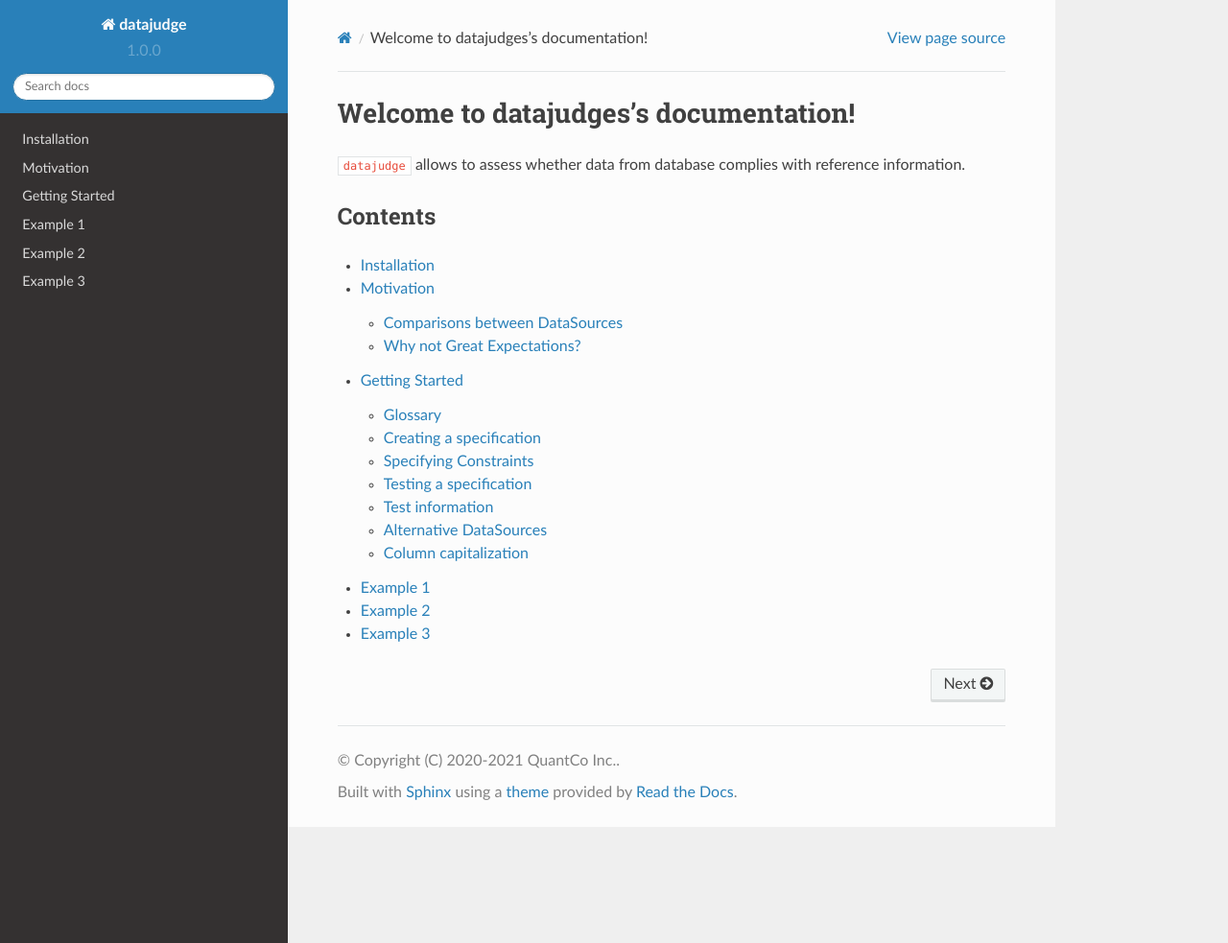
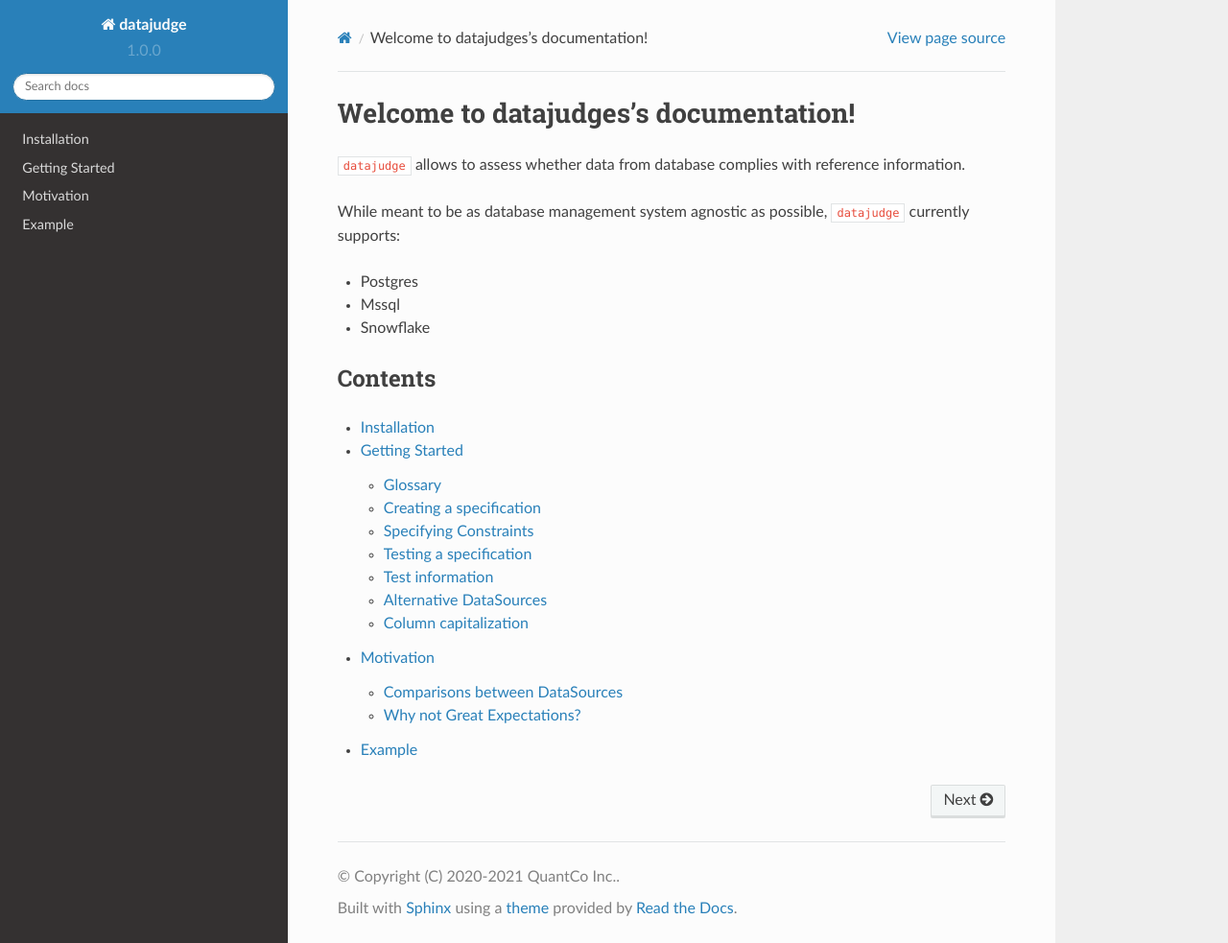
Before and after one commit to Quantco/datajudge, a Sphinx documentation site: the page built from docs/source/index.rst, in a window 1280 px wide and 983 px high. Shown: the whole window at 96% size. Built offline with Sphinx 7.4.7 and the Read the Docs theme 2.0.0, drawn with Linux system fonts in a browser that asks for light colours; pages that are not in the unit, such as notebooks, are missing from menus.

Commit message:
Remove redundant examples.

```diff
--- a/docs/source/examples/example1.rst
+++ b/docs/source/examples/example.rst
@@ -1,5 +1,5 @@
-Example 1.
-==========
+Example
+=======
 
 
 To get started, we will create a sample database using sqlite that contains a list of companies.
--- a/docs/source/examples/example2.rst
+++ /dev/null
@@ -1,4 +0,0 @@
-Example 2
-=========
-
-Example 2.
--- a/docs/source/examples/example3.rst
+++ /dev/null
@@ -1,4 +0,0 @@
-Example 3
-=========
-
-Example 3.
--- a/docs/source/examples/examples.rst
+++ b/docs/source/examples/examples.rst
@@ -1,6 +1,4 @@
 .. toctree::
    :maxdepth: 2
 
-   Example 1 <example1.rst>
-   Example 2 <example2.rst>
-   Example 3 <example3.rst>
+   Example <example.rst>
--- a/docs/source/index.rst
+++ b/docs/source/index.rst
@@ -2,6 +2,12 @@
 ===================================
 
 ``datajudge`` allows to assess whether data from database complies with reference information.
+
+While meant to be as database management system agnostic as possible, ``datajudge`` currently supports:
+
+- Postgres
+- Mssql
+- Snowflake
 
 Contents
 --------
@@ -9,7 +15,7 @@
 .. toctree::
 
    installation
+   Getting Started <getting_started.rst>
    motivation
-   Getting Started <getting_started.rst>
    Examples <examples/examples.rst>
    API Reference <api/datajudge.rst>
```
